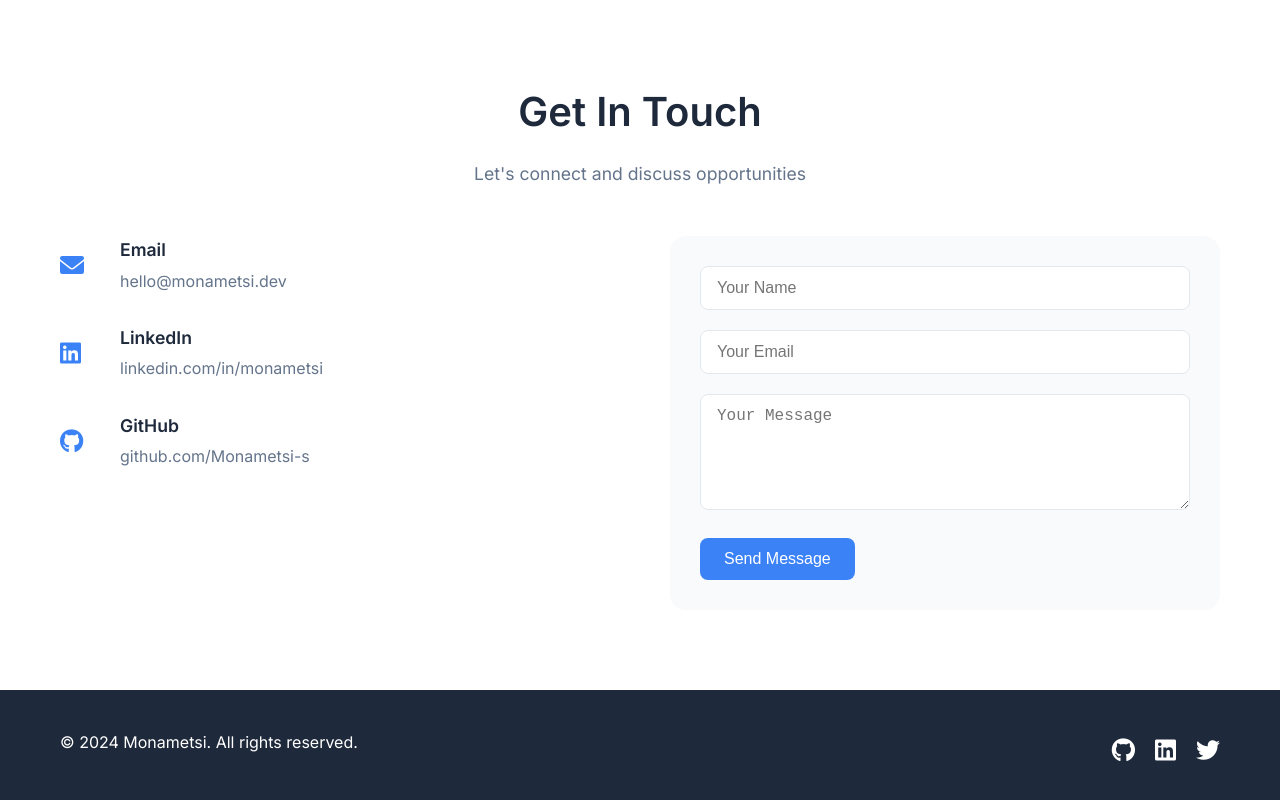
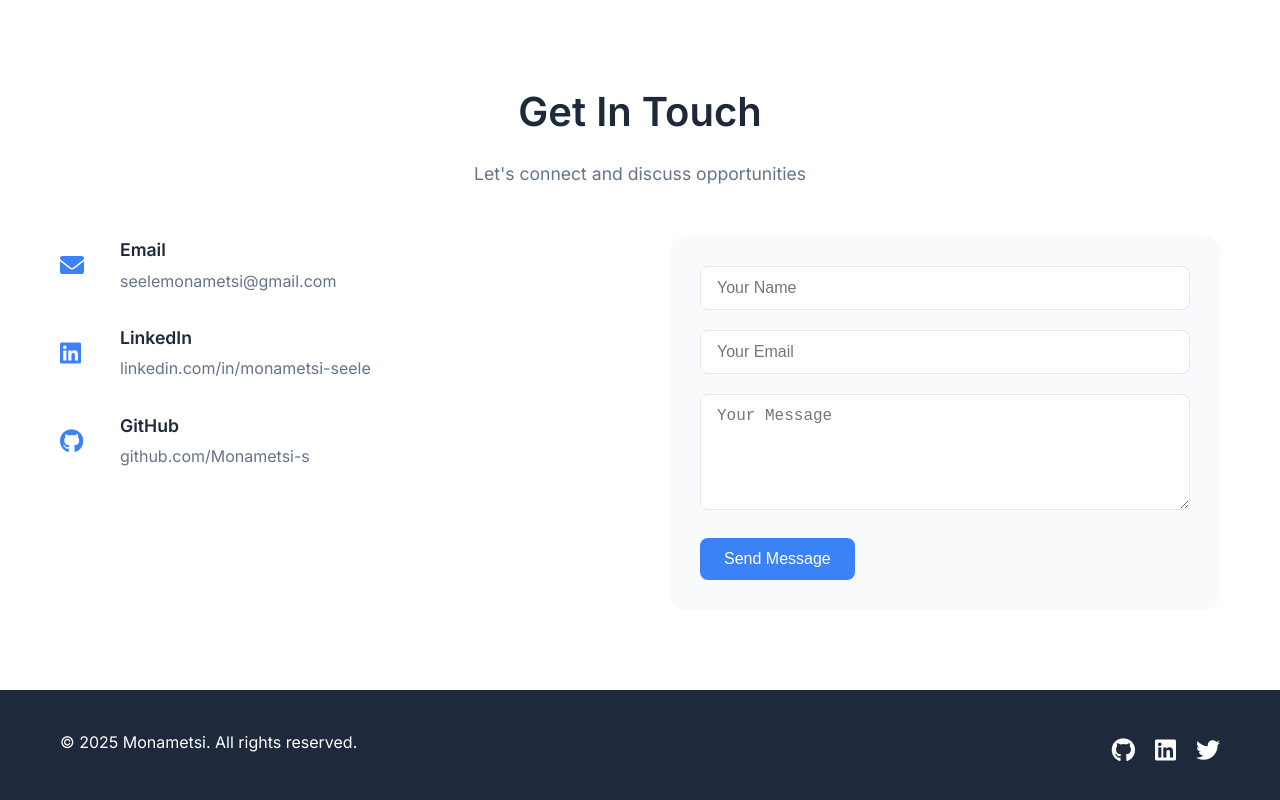
Before and after one commit to Monametsi-s/Monametsi-s.github.io, a plain HTML site: page index.html in a window 1280 px wide. Shown: the part 2172-2972 px from the top of the page. Drawn offline with Linux system fonts and the light colour scheme.

Commit message:
Update contact information and copyright year

```diff
--- a/index.html
+++ b/index.html
@@ -183,14 +183,14 @@
                         <i class="fas fa-envelope"></i>
                         <div>
                             <h3>Email</h3>
-                            <p>hello@monametsi.dev</p>
+                            <p>seelemonametsi@gmail.com</p>
                         </div>
                     </div>
                     <div class="contact-item">
                         <i class="fab fa-linkedin"></i>
                         <div>
                             <h3>LinkedIn</h3>
-                            <p>linkedin.com/in/monametsi</p>
+                            <p>linkedin.com/in/monametsi-seele</p>
                         </div>
                     </div>
                     <div class="contact-item">
@@ -223,7 +223,7 @@
     <footer class="footer">
         <div class="container">
             <div class="footer-content">
-                <p>&copy; 2024 Monametsi. All rights reserved.</p>
+                <p>&copy; 2025 Monametsi. All rights reserved.</p>
                 <div class="social-links">
                     <a href="#" class="social-link"><i class="fab fa-github"></i></a>
                     <a href="#" class="social-link"><i class="fab fa-linkedin"></i></a>
```
